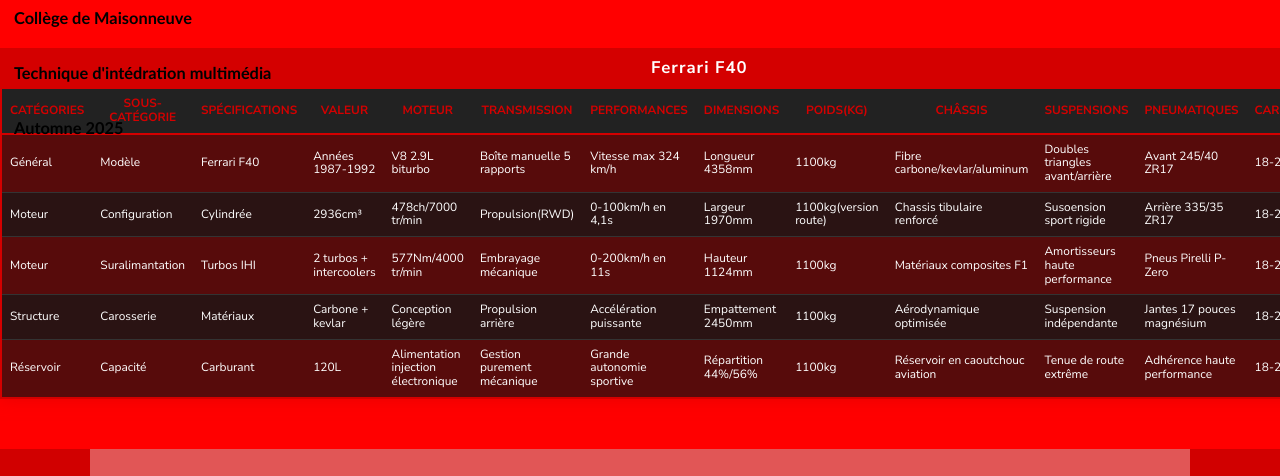
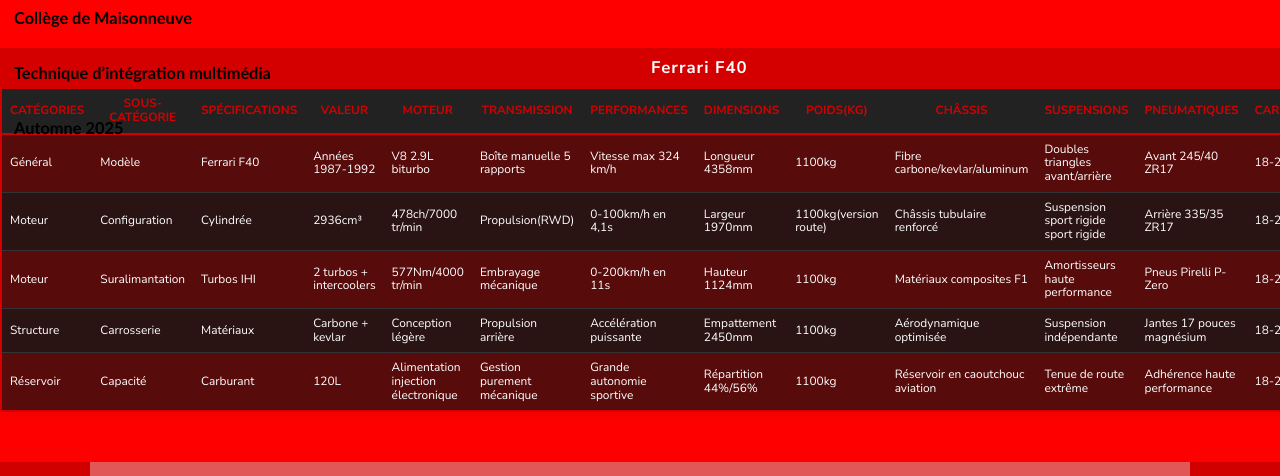
Before and after one commit to DibiscceglieEmile/TP2-final, a plain HTML site: page index.html in a window 1280 px wide. Shown: the part 802-1278 px from the top of the page. Drawn offline with Linux system fonts and the light colour scheme; a web font is replaced by a local one.

Commit message:
Ajout du TP2 finale

```diff
--- a/index.html
+++ b/index.html
@@ -52,7 +52,7 @@
 
                 <p>Collège de Maisonneuve</p>
 
-                <p>Technique d'intédration multimédia</p>
+                <p>Technique d’intégration multimédia</p>
 
                 <p>Automne 2025</p>
             </h3>
@@ -116,8 +116,8 @@
             <td>0-100km/h en 4,1s</td>
             <td>Largeur 1970mm</td>
             <td>1100kg(version route)</td>
-            <td>Chassis tibulaire renforcé</td>
-            <td>Susoension sport rigide</td>
+            <td>Châssis tubulaire renforcé</td>
+            <td>Suspension sport rigide sport rigide</td>
             <td>Arrière 335/35 ZR17 </td>
             <td>18-22L/100km</td>
             </tr>
@@ -138,7 +138,7 @@
             </tr>
             <tr>
             <td>Structure</td>
-            <td>Carosserie</td>
+            <td>Carrosserie</td>
             <td>Matériaux</td>
             <td>Carbone + kevlar</td>
             <td>Conception légère</td>
@@ -384,7 +384,7 @@
             <li>1W1-Mise en page Web</li>
             <li>1J1-Animation et intéractivité en jeux</li>
             <li>1M1-Création vidéo</li>
-            <li>1M2-Conception graphique et img matricielle</li>
+            <li>1M2-Conception graphique et image matricielle</li>
           </ul>
         </section>
         <section class="pied__resume">
@@ -396,7 +396,7 @@
         </section>
         <section class="pied__lien">
             <h3>Liens</h3>
-            <a href="https://www.cmaisonneuve.qc.ca/">Collége de Maisonneuve</a>
+            <a href="https://www.cmaisonneuve.qc.ca/">Collège de Maisonneuve</a>
             <a href="https://css-tricks.com">css-tricks</a>
             <a href="https://developer.mozilla.org/en">MDN CSS</a>
             <a href="https://svgbox.net">svgbox</a>
```
